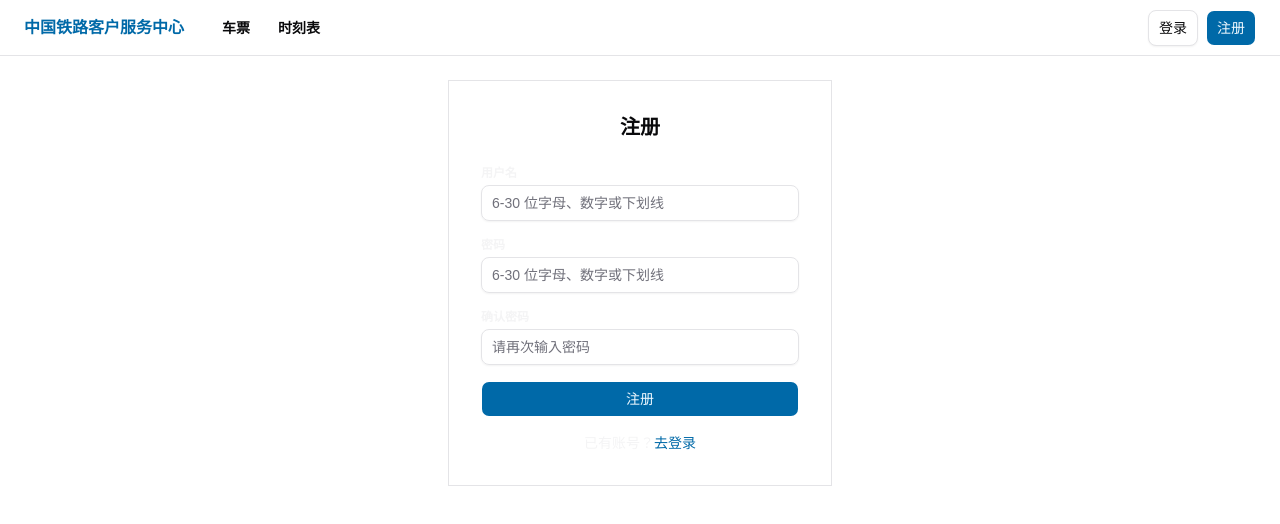
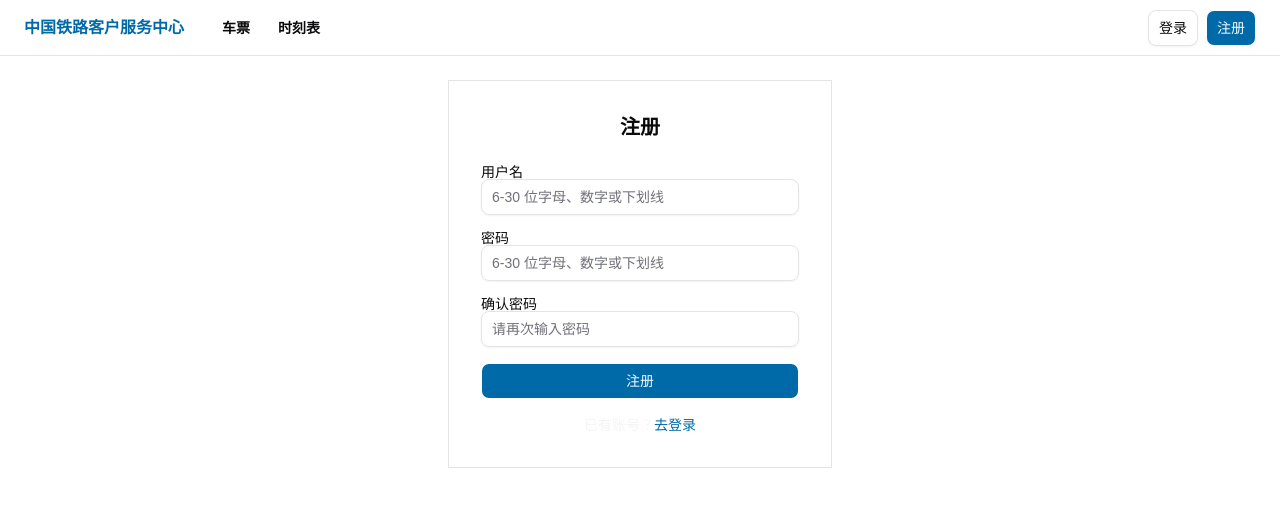
Before and after one commit to konglils/12306, a React (Vite) app in the folder frontend/: page /signup in a window 1280 px wide. Shown: the top 524 px of the page. Built offline with nearby package versions, Linux system fonts and the light colour scheme; no server answers.

Commit message:
feat: 把所有 label 替换成 shadcn/ui

```diff
--- a/frontend/src/components/TicketSearch.tsx
+++ b/frontend/src/components/TicketSearch.tsx
@@ -2,6 +2,7 @@ import { useRef, useState } from 'react'
 import { useStations } from '../store/stations'
 import { Button } from '@/components/ui/button'
 import { Input } from '@/components/ui/input'
+import { Label } from '@/components/ui/label'
 
 interface Props {
   fromCode?: string
@@ -102,7 +103,7 @@ export default function TicketSearch({ fromCode, toCode, date, onSearch }: Props
     <section className="bg-card border border-stroke px-6 py-5 mb-5">
       <div className="grid gap-2.5 items-end" style={{ gridTemplateColumns: '1fr auto 1fr 0.7fr auto' }}>
         <div ref={fromRef} className="relative">
-          <label className="block text-xs font-semibold text-muted mb-1">出发站</label>
+          <Label>出发站</Label>
           <Input
             type="text"
             value={fromInput}
@@ -137,7 +138,7 @@ export default function TicketSearch({ fromCode, toCode, date, onSearch }: Props
         </Button>
 
         <div ref={toRef} className="relative">
-          <label className="block text-xs font-semibold text-muted mb-1">到达站</label>
+          <Label>到达站</Label>
           <Input
             type="text"
             value={toInput}
@@ -163,7 +164,7 @@ export default function TicketSearch({ fromCode, toCode, date, onSearch }: Props
         </div>
 
         <div>
-          <label className="block text-xs font-semibold text-muted mb-1">出发日期</label>
+          <Label>出发日期</Label>
           <Input
             type="date"
             value={dateInput}
--- /dev/null
+++ b/frontend/src/components/ui/label.tsx
@@ -0,0 +1,22 @@
+import * as React from "react"
+import { Label as LabelPrimitive } from "radix-ui"
+
+import { cn } from "@/lib/utils"
+
+function Label({
+  className,
+  ...props
+}: React.ComponentProps<typeof LabelPrimitive.Root>) {
+  return (
+    <LabelPrimitive.Root
+      data-slot="label"
+      className={cn(
+        "flex items-center gap-2 text-sm leading-none font-medium select-none group-data-[disabled=true]:pointer-events-none group-data-[disabled=true]:opacity-50 peer-disabled:cursor-not-allowed peer-disabled:opacity-50",
+        className
+      )}
+      {...props}
+    />
+  )
+}
+
+export { Label }
--- a/frontend/src/pages/Signin.tsx
+++ b/frontend/src/pages/Signin.tsx
@@ -4,6 +4,7 @@ import axios from 'axios'
 import { useAuth } from '../store/auth'
 import { Button } from '@/components/ui/button'
 import { Input } from '@/components/ui/input'
+import { Label } from '@/components/ui/label'
 
 export default function Signin() {
   const navigate = useNavigate()
@@ -38,7 +39,7 @@ export default function Signin() {
 
         <form onSubmit={handleSubmit} className="flex flex-col gap-4">
           <div>
-            <label className="block text-xs font-semibold text-muted mb-1">用户名</label>
+            <Label>用户名</Label>
             <Input
               type="text"
               value={username}
@@ -47,7 +48,7 @@ export default function Signin() {
           </div>
 
           <div>
-            <label className="block text-xs font-semibold text-muted mb-1">密码</label>
+            <Label>密码</Label>
             <Input
               type="password"
               value={password}
--- a/frontend/src/pages/Signup.tsx
+++ b/frontend/src/pages/Signup.tsx
@@ -3,6 +3,7 @@ import { Link, useNavigate } from 'react-router-dom'
 import axios from 'axios'
 import { Button } from '@/components/ui/button'
 import { Input } from '@/components/ui/input'
+import { Label } from '@/components/ui/label'
 
 export default function Signup() {
   const navigate = useNavigate()
@@ -43,7 +44,7 @@ export default function Signup() {
 
         <form onSubmit={handleSubmit} className="flex flex-col gap-4">
           <div>
-            <label className="block text-xs font-semibold text-muted mb-1">用户名</label>
+            <Label>用户名</Label>
             <Input
               type="text"
               value={username}
@@ -53,7 +54,7 @@ export default function Signup() {
           </div>
 
           <div>
-            <label className="block text-xs font-semibold text-muted mb-1">密码</label>
+            <Label>密码</Label>
             <Input
               type="password"
               value={password}
@@ -63,7 +64,7 @@ export default function Signup() {
           </div>
 
           <div>
-            <label className="block text-xs font-semibold text-muted mb-1">确认密码</label>
+            <Label>确认密码</Label>
             <Input
               type="password"
               value={confirm}
--- a/frontend/src/pages/Trains.tsx
+++ b/frontend/src/pages/Trains.tsx
@@ -5,6 +5,7 @@ import type { Train } from '../types'
 import { useStations } from '../store/stations'
 import { Button } from '@/components/ui/button'
 import { Input } from '@/components/ui/input'
+import { Label } from '@/components/ui/label'
 
 export default function Trains() {
   const [searchParams, setSearchParams] = useSearchParams()
@@ -42,7 +43,7 @@ export default function Trains() {
       <section className="bg-card border border-stroke px-6 py-5 mb-5">
         <div className="flex gap-2.5 items-end">
           <div className="flex-1 min-w-0">
-            <label className="block text-xs font-semibold text-muted mb-1">车次号</label>
+            <Label>车次号</Label>
             <Input
               type="text"
               value={inputCode}
```
